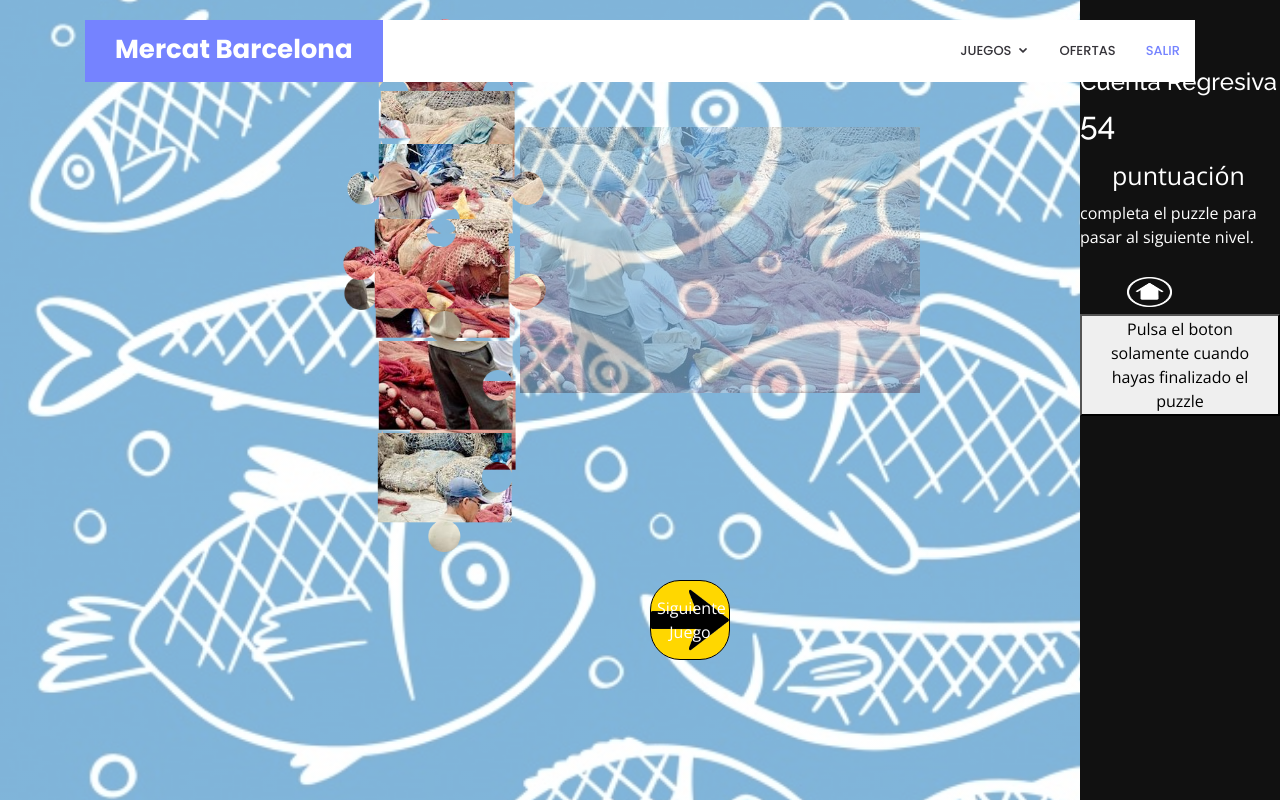
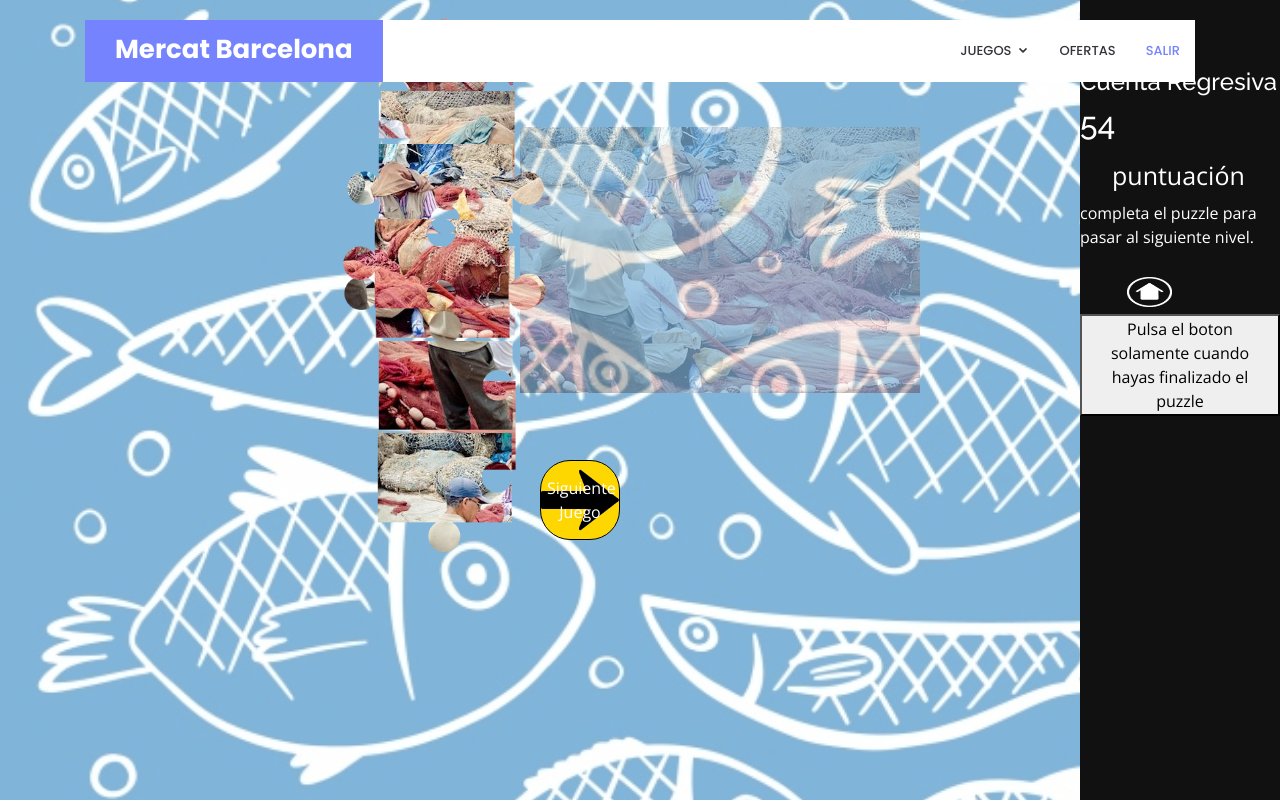
Before and after one commit to aplazuelob99/projecte2.github.io, a PHP site: page /Juegos/rompecabezas.php in a window 1280 px wide. Run offline with PHP 8.4, Linux system fonts and the light colour scheme.

Commit message:
modificacion rompecabezas

```diff
--- a/Juegos/styles/cssrompecabezas.css
+++ b/Juegos/styles/cssrompecabezas.css
@@ -72,10 +72,10 @@ body {
   background-position: center;
   border-color: rgb(0, 0, 0) !important;
   position: absolute;
-  right: 550px;
+  right: 660px;
   height: 80px;
   width: 80px;
-  bottom: 140px;
+  bottom: 260px;
   border-radius: 30px 30px;
   color: white;
 }
```
